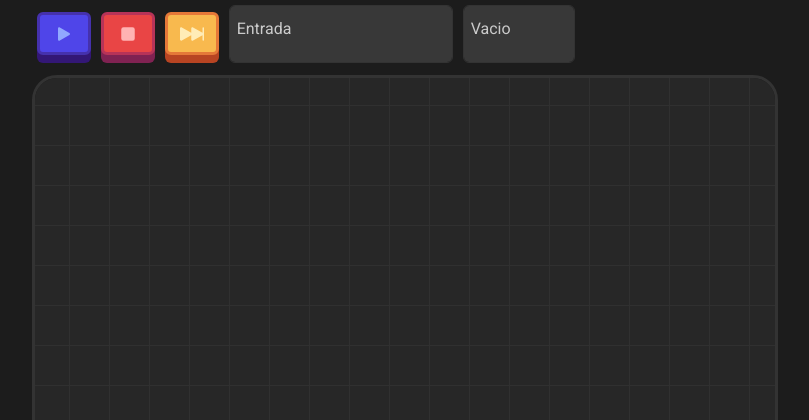
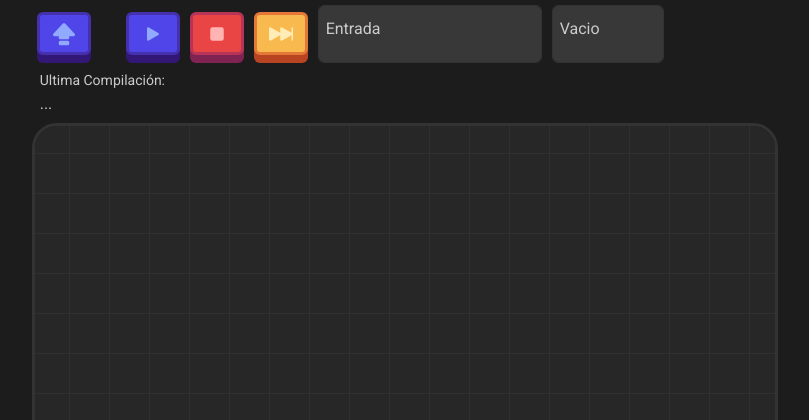
Before and after one commit to Delphxr/TuRingo, a Flask app: page /gameditor in a window 1280 px wide. Shown: the part 57-477 px from the top of the page, without its empty margins (235-1044 px from the left). Run offline with Flask 3, Linux system fonts and the light colour scheme; parts of the project's set-up code (start-up, migrations or seed data) failed here and were passed over.

Commit message:
botones nuevos en game editor

```diff
--- a/backend/website/templates/gameditor.html
+++ b/backend/website/templates/gameditor.html
@@ -125,7 +125,13 @@
         <div class="col-7" style="margin: auto; height: 100%; weight: 80%">
             <div>
                 <div class="modal-footer" style="justify-content: flex-start; margin-bottom: 1%;">
-                    <button id="play-button" type="button" class="btn action-button">
+                    <button id="compile-button" type="button" class="btn action-button" style="margin-right: 30px;" title="Compilar maquina">
+                        <svg xmlns="http://www.w3.org/2000/svg" width="24" height="24" fill="currentColor" class="bi bi-capslock-fill" viewBox="0 0 16 16">
+                            <path d="M7.27 1.047a1 1 0 0 1 1.46 0l6.345 6.77c.6.638.146 1.683-.73 1.683H11.5v1a1 1 0 0 1-1 1h-5a1 1 0 0 1-1-1v-1H1.654C.78 9.5.326 8.455.924 7.816L7.27 1.047zM4.5 13.5a1 1 0 0 1 1-1h5a1 1 0 0 1 1 1v1a1 1 0 0 1-1 1h-5a1 1 0 0 1-1-1v-1z"/>
+                          </svg>
+                    </button>
+
+                    <button id="play-button" type="button" class="btn action-button" title="Correr maquina">
                         <svg xmlns="http://www.w3.org/2000/svg" width="24" height="24" fill="currentColor"
                             class="bi bi-play-fill" viewBox="0 0 16 16">
                             <path
@@ -133,7 +139,7 @@
                         </svg>
                     </button>
 
-                    <button id="stop-button" type="button" class="btn stop-button">
+                    <button id="stop-button" type="button" class="btn stop-button" title="Detener Corrida">
                         <svg xmlns="http://www.w3.org/2000/svg" width="24" height="24" fill="currentColor"
                             class="bi bi-stop-fill" viewBox="0 0 16 16">
                             <path
@@ -141,7 +147,7 @@
                         </svg>
                     </button>
 
-                    <button id="next-button" type="button" class="btn skip-button">
+                    <button id="next-button" type="button" class="btn skip-button" title="Ejecucion manual">
                         <svg xmlns="http://www.w3.org/2000/svg" width="24" height="24" fill="currentColor"
                             class="bi bi-skip-forward-fill" viewBox="0 0 16 16">
                             <path
@@ -160,6 +166,9 @@
                             maxlength="1">
                         <label for="vacioCinta" style="color: var(--text-color)">Vacio</label>
                     </form>
+
+                    <span class="mx-2" style="color: var(--text-color)"> <small>Ultima Compilación:</small> <div id="compilation-time">...</div></span>
+
                 </div>
             </div>
             <div id="outer" class="outer-scroll round-box">
```
